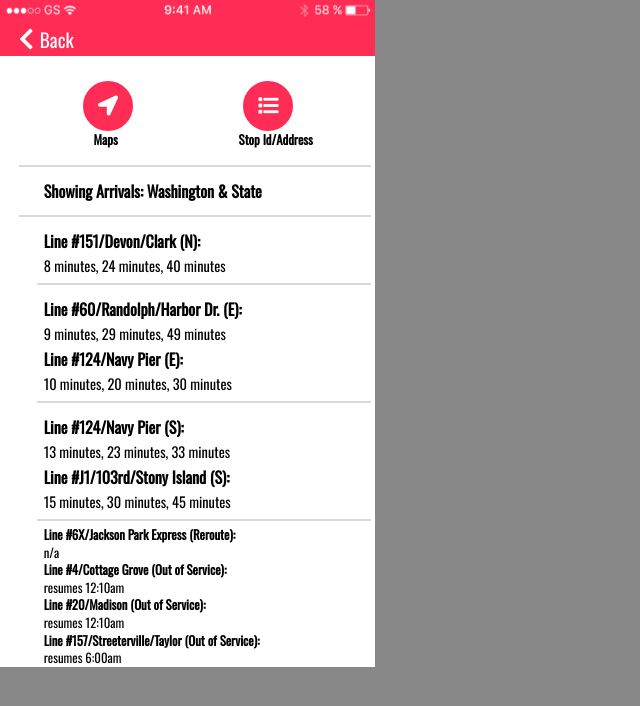
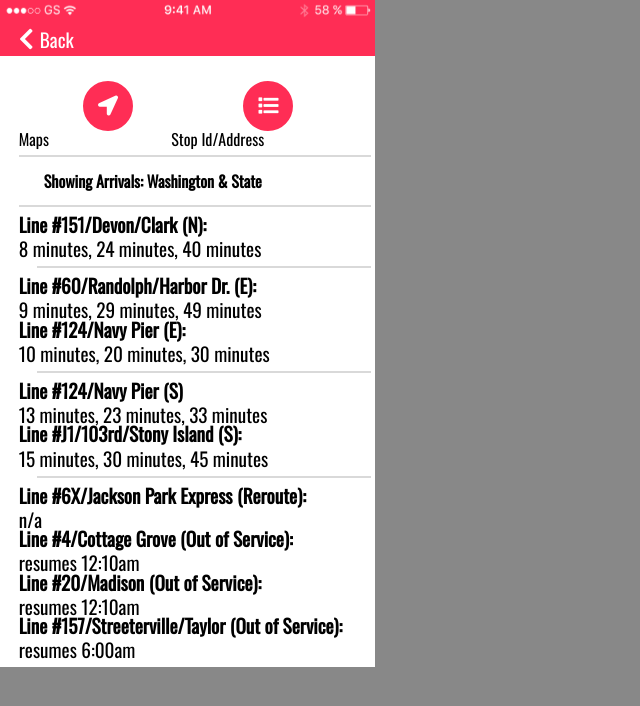
Before and after one commit to Josasia/FrontendChallenge, a plain HTML site: page index.html in a window 1280 px wide. Shown: the whole page, without its empty margins (0-640 px from the left). Drawn offline with nearby package versions, Linux system fonts and the light colour scheme.

Commit message:
added list, changed headers to divs

```diff
--- a/css/style.css
+++ b/css/style.css
@@ -79,35 +79,21 @@ hr.hr2 {
 
 }
 
-h2 {
-  font-size: .80em;
-  font-weight: 800;
-  margin-left: 7%;
-}
-
-h3 {
-  font-size: .9em;
-  line-height: 1.25em;
-  margin-left: 7%;
-}
-
-h4 {
+h1 {
   font-size: 1em;
   font-weight: bolder;
   line-height: 2em;
   margin-left: 7%;
 }
 
-h5 {
-  font-size: .80em;
-  line-height: 1.75em;
-  margin-left: 7%;
+.busses  {
+  font-size: 1.2em;
+  font-weight: bolder;
+  margin-bottom: 5px;
 }
 
-h6 {
-  font-size: .80em;
-  font-weight: bold;
-  margin-top: 1%;
-  margin-left: 21%;
-  margin-bottom: 5%;
+.arrivals {
+  list-style: decimal;
+  list-style-position: outside;
+  font-size: 1.2rem;
 }
--- a/index.html
+++ b/index.html
@@ -24,34 +24,44 @@
 </p>
 <p class="fas fa-list">
 </p>
+
+
+
 <h6>Maps
 <span style="width:115px;display:inline-block"></span>
 Stop Id/Address
 </h6>
   <hr class="hr2">
-<h4>Showing Arrivals: Washington & State</h4>
+<h1>Showing Arrivals: Washington & State</h1>
   <hr class="hr2">
-<h4>Line #151/Devon/Clark (N):</h4>
-<h3>8 minutes, 24 minutes, 40 minutes</h3>
+
+  <ul>
+    <li>
+<div class="busses">Line #151/Devon/Clark (N):</div>
+
+<div class="arrivals">8 minutes, 24 minutes, 40 minutes</div>
 <hr>
-<h4>Line #60/Randolph/Harbor Dr. (E):</h4>
-<h3>9 minutes, 29 minutes, 49 minutes</h3>
-<h4>Line #124/Navy Pier (E):</h4>
-<h3>10 minutes, 20 minutes, 30 minutes</h3>
+<div class="busses">Line #60/Randolph/Harbor Dr. (E):</div>
+<div class="arrivals">9 minutes, 29 minutes, 49 minutes</div>
+<div class="busses">Line #124/Navy Pier (E):</div>
+<div class="arrivals">10 minutes, 20 minutes, 30 minutes</div>
 <hr>
-<h4>Line #124/Navy Pier (S):</h4>
-<h3>13 minutes, 23 minutes, 33 minutes</h3>
-<h4>Line #J1/103rd/Stony Island (S):</h4>
-<h3>15 minutes, 30 minutes, 45 minutes</h3>
+<div class="busses">Line #124/Navy Pier (S)</div>
+<div class="arrivals">13 minutes, 23 minutes, 33 minutes</div>
+<div class="busses">Line #J1/103rd/Stony Island (S):</div>
+<div class="arrivals">15 minutes, 30 minutes, 45 minutes</div>
 <hr>
-<h2>Line #6X/Jackson Park Express (Reroute):</h2>
-<h5>n/a</h5>
-<h2>Line #4/Cottage Grove (Out of Service):</h2>
-<h5>resumes 12:10am</h5>
-<h2>Line #20/Madison (Out of Service):</h2>
-<h5>resumes 12:10am</h5>
-<h2>Line #157/Streeterville/Taylor (Out of Service):</h2>
-<h5>resumes 6:00am</h5>
+<div class="busses">Line #6X/Jackson Park Express (Reroute):</div>
+<div class="arrivals">n/a</div>
+<div class="busses">Line #4/Cottage Grove (Out of Service):</div>
+<div class="arrivals">resumes 12:10am</div>
+<div class="busses">Line #20/Madison (Out of Service):</div>
+<div class="arrivals">resumes 12:10am</div>
+<div class="busses">Line #157/Streeterville/Taylor (Out of Service):</div>
+<div class="arrivals">resumes 6:00am</div>
+</li>
+</ul>
+
 </div>
 </div>
   </nav>
```
